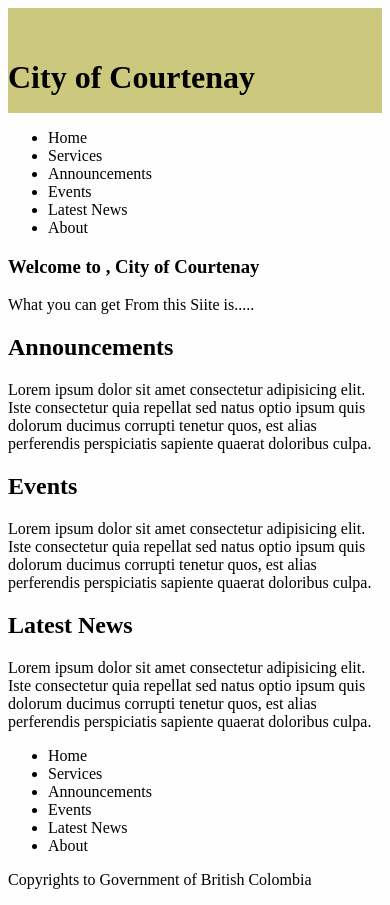
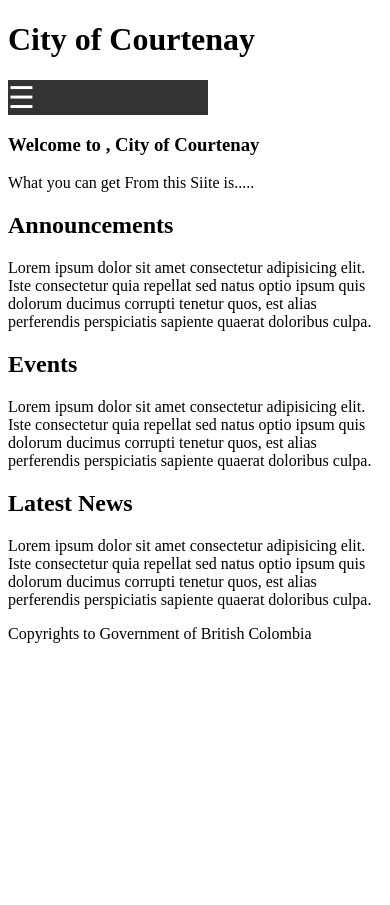
Before and after one commit to narendrachn/DGL-309-Project-Design-system-Narendra-Chowdary, a plain HTML site: page index.html in a window 390 px wide. After the commit the page ends 844 px from the top, so only its background shows below. Drawn offline with Linux system fonts and the light colour scheme; files whose address does not match are found by name.

Commit message:
Creating Main.css file for website

```diff
--- a/Style.css
+++ b/Style.css
@@ -19,6 +19,35 @@ html {
         padding-top: 30px;
         display: flex;
 
+    }
+
+    /* Hambureger menu style*/
+
+    label {
+        display: block;
+    }
+
+    ul {
+        position: fixed;
+        top: 110px;
+        right: 0px;
+        width: 300px;
+        height: calc(100% - 60px);
+        flex-direction: column;
+        justify-content: center;
+        align-items: center;
+        color: #ffffff;
+        background-color: rgb(0, 0, 0);
+        transform: translateX(200%);
+        transition: transform 0.3s ease-in;
+    }
+
+    li {
+        margin: 20px 0;
+    }
+
+    input[type="checkbox"]:checked~ul {
+        transform: translateX(100%);
     }
 
     a:link {
--- a/index.html
+++ b/index.html
@@ -5,7 +5,7 @@
     <meta http-equiv="X-UA-Compatible" content="IE=edge">
     <meta name="viewport" content="width=device-width, initial-scale=1.0">
     <title>Design System DGL-309</title>
-    <link href="Style.css" rel="stylesheet">
+    <link href="main.css" rel="stylesheet">
 </head>
 <body>
     <header>
@@ -14,6 +14,8 @@
 
     </header>
     <nav>
+        <label for="toggle">&#9776;</label>
+        <input type="checkbox" id="toggle" />
         <ul>
             <li>Home</li>
             <li>Services</li>
--- /dev/null
+++ b/main.css
@@ -0,0 +1,63 @@
+nav {
+    display: flex;
+    justify-content: space-between;
+    align-items: center;
+    background-color: #333;
+    color: #fff;
+    width: 200px;
+  }
+
+  ul {
+
+    list-style: none;
+  }
+
+  li {
+    margin: 0 10px;
+  }
+
+  a {
+    color: #fff;
+    text-decoration: none;
+  }
+
+  /* Hamburger menu styles */
+
+  label {
+    display: none;
+    cursor: pointer;
+    font-size: 30px;
+    margin-right: 10px;
+  }
+
+  input[type="checkbox"] {
+    display: none;
+  }
+
+  @media only screen and (max-width: 768px) {
+    label {
+      display: block;
+    }
+
+    ul {
+      position: fixed;
+      top: 60px;
+      right: 0px;
+      width: 300px;
+      height: calc(100% - 60px);
+      flex-direction: column;
+      justify-content: center;
+      align-items: center;
+      background-color: #333;
+      transform: translateX(100%);
+      transition: transform 0.3s ease-in;
+    }
+
+    li {
+      margin: 20px 0;
+    }
+
+    input[type="checkbox"]:checked ~ ul {
+      transform: translateX(0%);
+    }
+  }
```
Also changed, not shown: 1 other file.
